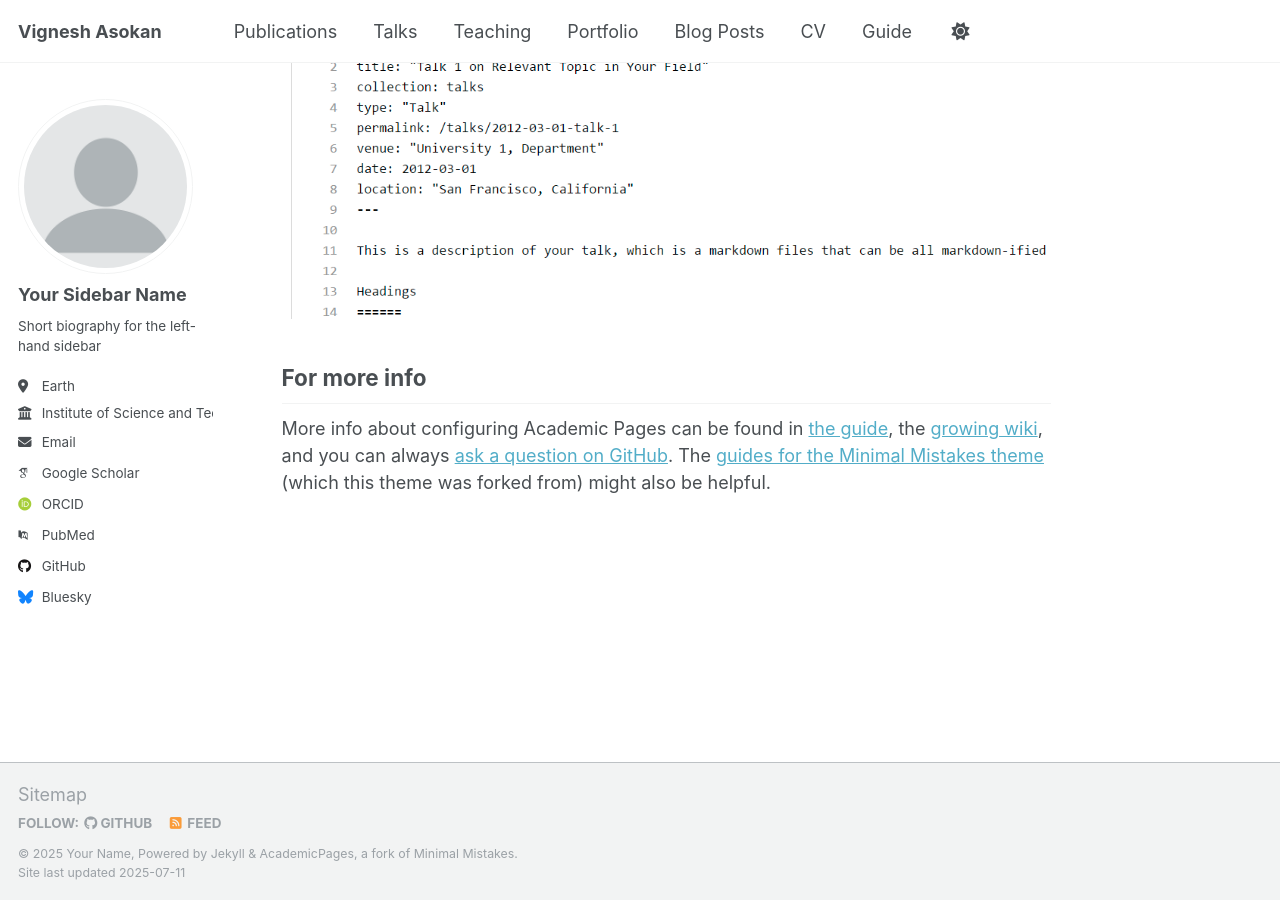
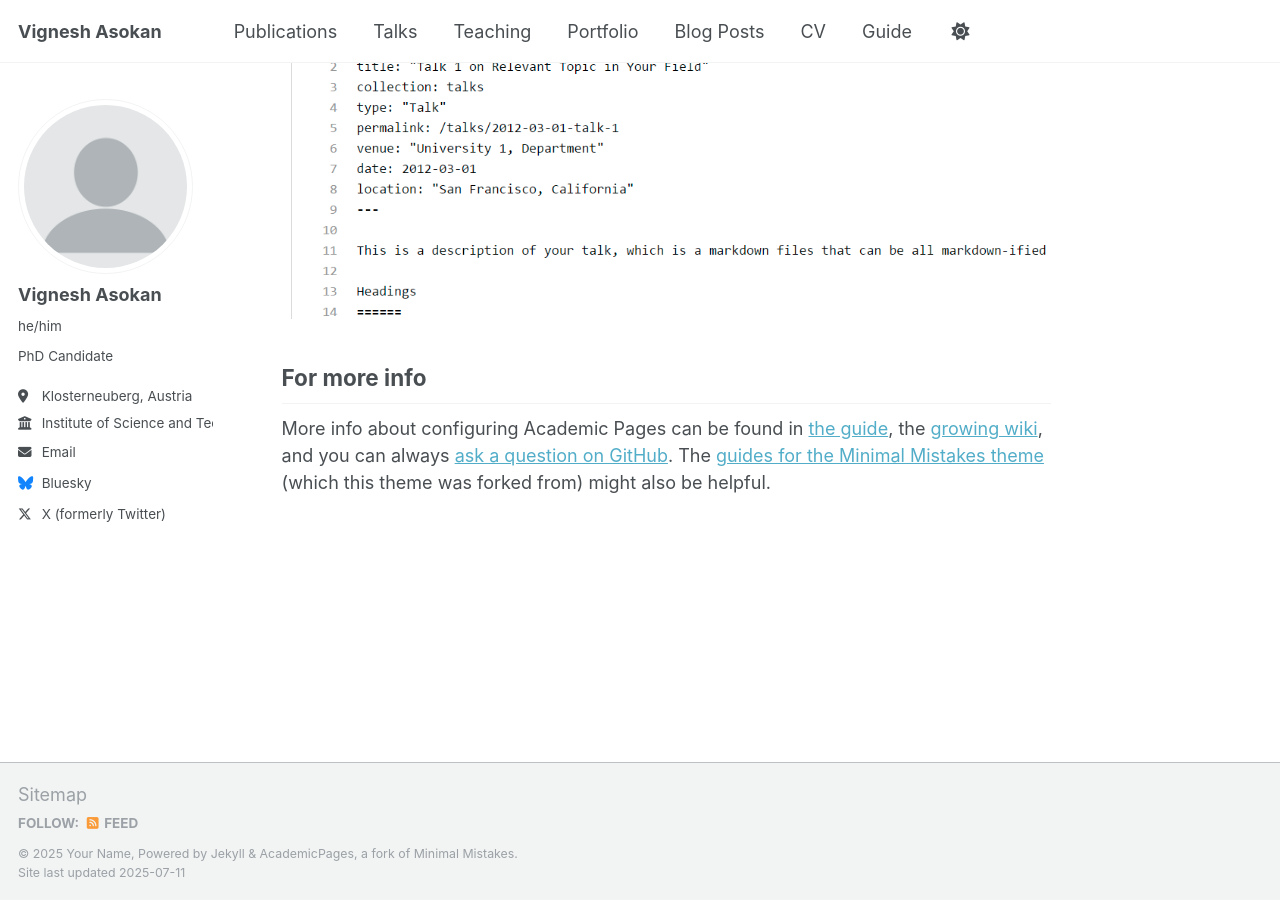
Before and after one commit to vigneshasokan31/vigneshasokan31.github.io, a Jekyll site: the page built from _pages/about.md, in a window 1280 px wide and 900 px high, scrolled down 2880 px. Built offline with Jekyll 4.4.1, drawn with Linux system fonts in a browser that asks for light colours; some web fonts are replaced; a script that is not in the unit is left out.

Commit message:
Update _config.yml

```diff
--- a/_config.yml
+++ b/_config.yml
@@ -23,10 +23,10 @@ repository               : "academicpages/academicpages.github.io"
 author:
   # Biographic information
   avatar           : "profile.png"
-  name             : "Your Sidebar Name"
-  pronouns         : # example: "she/her"
-  bio              : "Short biography for the left-hand sidebar"
-  location         : "Earth"
+  name             : "Vignesh Asokan"
+  pronouns         : "he/him"
+  bio              : "PhD Candidate"
+  location         : "Klosterneuberg, Austria"
   employer         : "Institute of Science and Technology Austria"
   uri              : # URL
   email            : "vignesh742@gmail.com"
@@ -34,11 +34,11 @@ author:
   # Academic websites
   academia         : # URL
   arxiv            : # URL - Update with the correct link to your profile
-  googlescholar    : "https://scholar.google.com/citations?user=PS_CX0AAAAAJ"
+  googlescholar    : #"https://scholar.google.com/citations?user=PS_CX0AAAAAJ"
   impactstory      : # URL
-  orcid            : "http://orcid.org/yourorcidurl"
+  orcid            : #"http://orcid.org/yourorcidurl"
   semantic         : # URL
-  pubmed           : "https://www.ncbi.nlm.nih.gov/pubmed/?term=john+snow"
+  pubmed           : #"https://www.ncbi.nlm.nih.gov/pubmed/?term=john+snow"
   researchgate     : # URL
   scopus           : # URL
 
@@ -46,13 +46,13 @@ author:
   bitbucket        : # Username - Update with your username on the site
   codepen          : # Username
   dribbble         : # Username
-  github           : "academicpages"
+  github           : #"academicpages"
   kaggle           : # Username
   stackoverflow    : # User number or user number and name (i.e., use "1" or "1/jeff-atwood")
 
   # Social media
   artstation       : # Username
-  bluesky          : "bsky.app" # Replace this with you Bluesky username
+  bluesky          : "vignesh.asokan.bsky.social" # Replace this with you Bluesky username
   facebook         : # Username
   flickr           : # Username
   foursquare       : # Username
@@ -69,7 +69,7 @@ author:
   steam            : # Username
   telegram         : # URL
   tumblr           : # Username
-  twitter          : # Username for X / Twitter
+  twitter          : "vigneshasokan_"
   vine             : # Username
   weibo            : # Username
   wikipedia        : # Username
```
